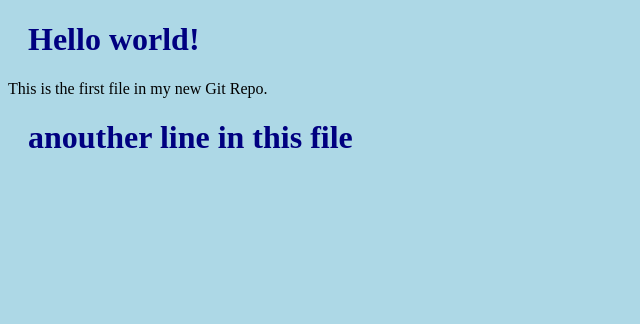
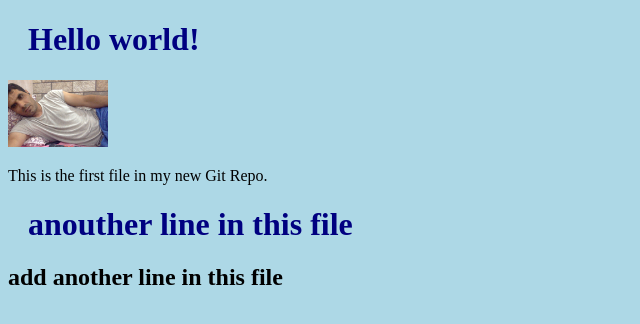
Before and after one commit to ghanouman/hello-world, a plain HTML site: page index.html in a window 1280 px wide. Shown: the whole page, without its empty margins (0-640 px from the left). Drawn offline with Linux system fonts and the light colour scheme.

Commit message:
add image to the hello world

```diff
--- a/index.html
+++ b/index.html
@@ -8,7 +8,10 @@
 <body>
 
 <h1>Hello world!</h1>
+<div> <img src="ggg.jpg" alt="hello worrld from space " style="width: 100px ; max-width: 960px;"> </div>
 <p>This is the first file in my new Git Repo.</p>
 <h1>anouther line in this file</h1>
+
+<h2>add another line in this file</h2>
 </body>
 </html>
```
Also changed, not shown: ggg.jpg (added).
